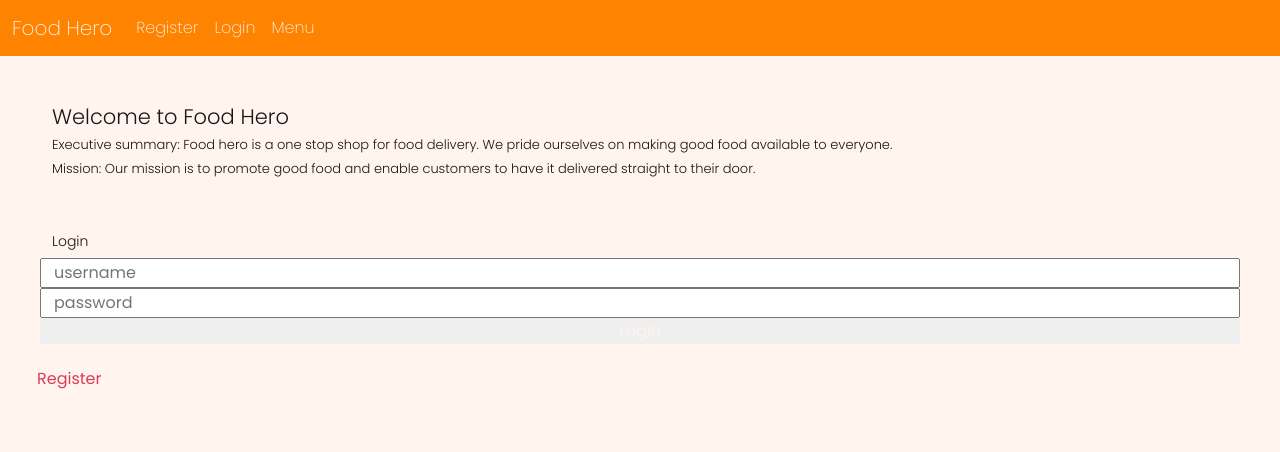
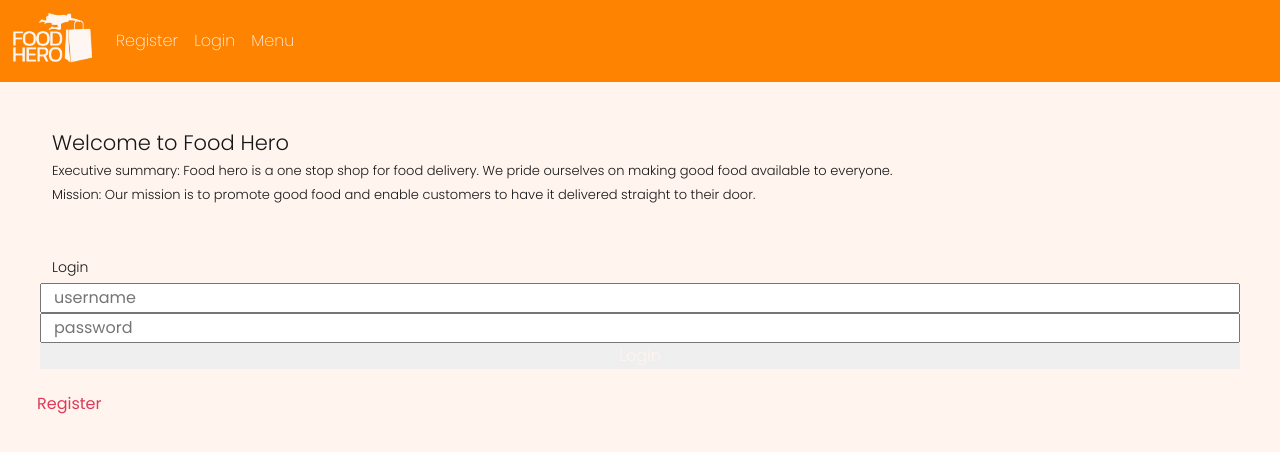
Before and after one commit to Fred374/project_2, an Angular app in the folder project_2_front/: page /login in a window 1280 px wide. Shown: the top 452 px of the page. Built offline with nearby package versions, Linux system fonts and the light colour scheme.

Commit message:
Add logo in navbar

```diff
--- a/project_2_front/src/app/components/navbar/navbar.component.css
+++ b/project_2_front/src/app/components/navbar/navbar.component.css
@@ -12,3 +12,24 @@ a:hover {
     filter: brightness(1.2);
     font-weight: 300;
 }
+
+a:active {
+    color: var(--background-color) !important;
+    filter: brightness(1.2);
+    font-weight: 300;
+}
+
+#navBarLogo {
+    width: 80px;
+    /* height: 80px; */
+    /* position: fixed; */
+    /* z-index: 5;
+    top: 10px;
+    left: 1rem;
+    right: 1rem; */
+    /* margin: auto; */
+}
+
+.navbar-brand:hover {
+    filter: brightness(1) !important;
+}
--- a/project_2_front/src/app/components/navbar/navbar.component.html
+++ b/project_2_front/src/app/components/navbar/navbar.component.html
@@ -1,7 +1,9 @@
 <!-- Pulled from Bootstrap web page -->
 <nav class="navbar navbar-expand-lg navbar-dark">
   <div class="container-fluid">
-    <a class="navbar-brand" href="#">Food Hero</a>
+    <a class="navbar-brand" href="#">
+      <img id="navBarLogo" src="../../../assets/logo-light.png" alt="">
+    </a>
     <button class="navbar-toggler" type="button" data-bs-toggle="collapse" data-bs-target="#navbarTogglerDemo02"
       aria-controls="navbarTogglerDemo02" aria-expanded="false" aria-label="Toggle navigation">
       <span class="navbar-toggler-icon"></span>
```
Also changed, not shown: project_2_front/src/assets/logo-circle-orange.png (added), project_2_front/src/assets/logo-light.png (added).
